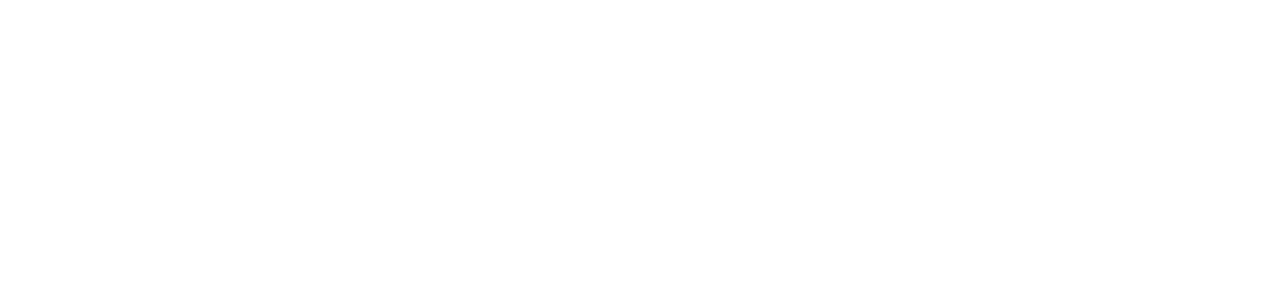
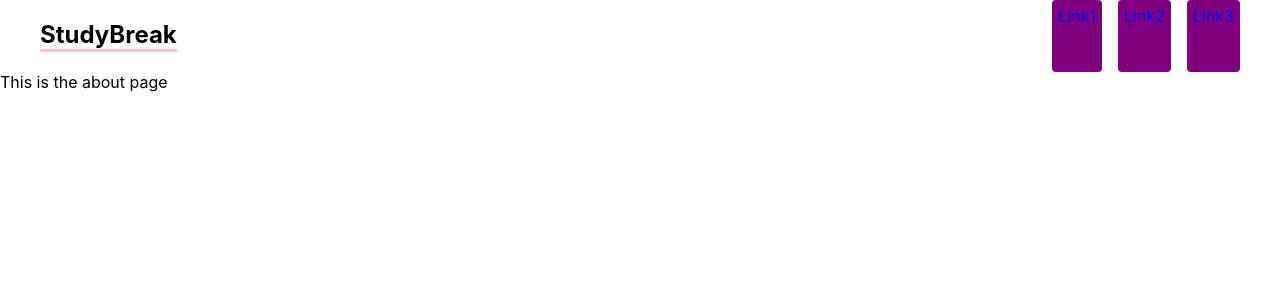
Before and after one commit to SWoodley/pomodoro-timer, a React (Create React App) app: page /about in a window 1280 px wide. Before the commit this address had no page. Shown: the top 300 px of the page. Built offline with nearby package versions, Linux system fonts and the light colour scheme.

Commit message:
Refactor for react router 6.4

```diff
--- a/package.json
+++ b/package.json
@@ -8,7 +8,7 @@
     "@testing-library/user-event": "^13.5.0",
     "react": "^18.2.0",
     "react-dom": "^18.2.0",
-    "react-router-dom": "^6.14.2",
+    "react-router-dom": "6.4",
     "react-scripts": "5.0.1",
     "sass": "^1.63.6",
     "styled-components": "^6.0.4",
--- a/src/App.js
+++ b/src/App.js
@@ -1,14 +1,25 @@
-import { Route, Routes } from 'react-router-dom';
+import {
+  Route,
+  createBrowserRouter,
+  createRoutesFromElements,
+  RouterProvider,
+} from 'react-router-dom';
 
 import Home from './routes/home/home.component.jsx';
 import Navigation from './routes/navigation/navigation.component.jsx';
+import About from './routes/about/About.component.jsx';
 
+const router = createBrowserRouter(
+  createRoutesFromElements(
+    <Route path="/" element={<Navigation />}>
+      <Route index element={<Home/>} />
+      <Route path="about" element={<About />} />
+    </Route>
+  )
+)
 function App() {
   return (
-    <Routes>
-      <Route path="/" element={<Navigation />} />
-        <Route index element={<Home/>} />
-    </Routes>
+    <RouterProvider router={router} />
   );
 };
 
--- a/src/index.js
+++ b/src/index.js
@@ -4,17 +4,13 @@ import './index.css';
 import App from './App';
 import reportWebVitals from './reportWebVitals';
 import { TimerDetailsProvider } from './contexts/TimerDetails.context.jsx';
-import { BrowserRouter } from 'react-router-dom';
 
 const root = ReactDOM.createRoot(document.getElementById('root'));
 root.render(
   <React.StrictMode>
-    <BrowserRouter>
       <TimerDetailsProvider>
         <App />
       </TimerDetailsProvider>
-    </BrowserRouter>
-
   </React.StrictMode>
 );
 
--- /dev/null
+++ b/src/routes/about/About.component.jsx
@@ -0,0 +1,6 @@
+
+export default function About() {
+    return (
+        <div>This is the about page</div>
+    )
+}
--- a/src/routes/home/home.component.jsx
+++ b/src/routes/home/home.component.jsx
@@ -10,7 +10,6 @@ import { TimerDetailsContext } from '../../contexts/TimerDetails.context.jsx';
 function Home() {
   const { studySeconds, breakSeconds, isBreak } = useContext(TimerDetailsContext);
 
-  console.log("I am the home component");
   return (
     <div className="App">
       <header className="App-header">
--- a/src/routes/navigation/navigation.component.jsx
+++ b/src/routes/navigation/navigation.component.jsx
@@ -1,10 +1,18 @@
 import { React, Fragment } from 'react';
-import { Outlet } from 'react-router-dom';
+import { Outlet, NavLink } from 'react-router-dom';
+import './navigation.styles.scss';
 
 const Navigation = () => {
     return (
         <Fragment>
-            <div className='navbar'>I am the navigation component</div>
+            <div className='navbar'>
+                <nav>
+                    <h1>StudyBreak</h1>
+                    <NavLink>Link1</NavLink>
+                    <NavLink>Link2</NavLink>
+                    <NavLink>Link3</NavLink>
+                </nav>
+            </div>
             <Outlet />
         </Fragment>
     )
--- /dev/null
+++ b/src/routes/navigation/navigation.styles.scss
@@ -0,0 +1,22 @@
+.navbar nav {
+    display: flex;
+    gap: 16px;
+    justify-content: end;
+    max-width: 1200px;
+    margin: 0 auto;
+}
+
+.navbar nav h1 {
+    margin-right: auto;
+    border-bottom: 3px solid pink;
+}
+
+.navbar nav a {
+    text-decoration: none;
+    padding: 6px;
+    border-radius: 4px;
+}
+
+.navbar nav a.active {
+    background: purple;
+}
```
Also changed, not shown: 1 other file (tests, documents, lock files or other folders).
